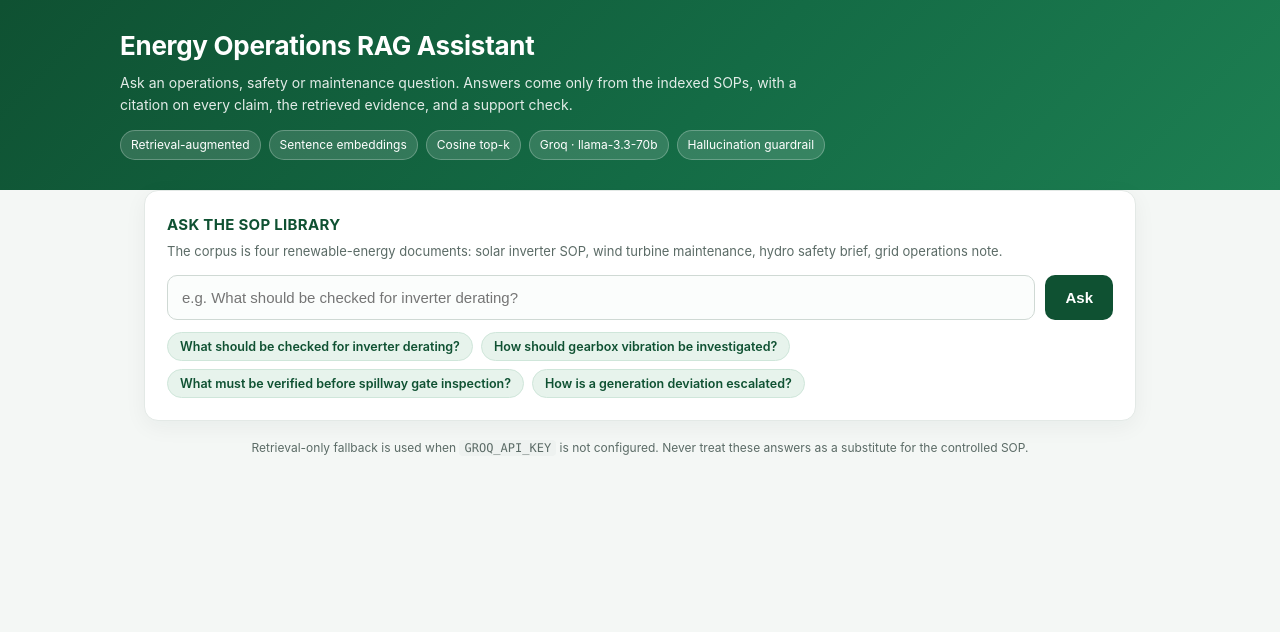
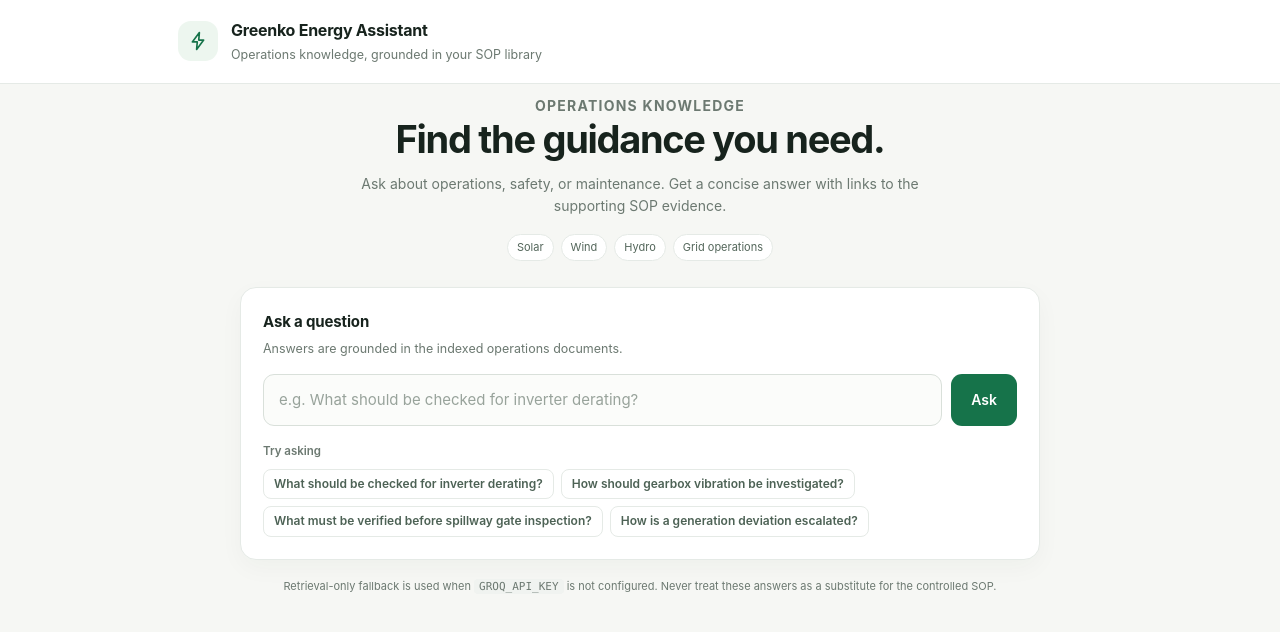
Before and after one commit to JanickVision27/Greenko-Energy-Rag, a plain HTML site: page frontend/index.html in a window 1280 px wide. Drawn offline with Linux system fonts and the light colour scheme.

Commit message:
Update index.html

```diff
--- a/frontend/index.html
+++ b/frontend/index.html
@@ -3,152 +3,95 @@
 <head>
 <meta charset="utf-8" />
 <meta name="viewport" content="width=device-width, initial-scale=1" />
-<title>Energy Operations RAG Assistant</title>
+<title>Greenko Energy Assistant</title>
 <style>
-  :root {
-    --ink: #0f1f1a;
-    --muted: #5b6b66;
-    --line: #e3e9e6;
-    --bg: #f4f7f5;
-    --card: #ffffff;
-    --brand: #0f5132;
-    --brand-soft: #e7f3ec;
-    --warn: #8a4b00;
-    --warn-soft: #fdf3e3;
-    --danger: #8b1e1e;
-    --danger-soft: #fdecec;
-    --radius: 14px;
-    --mono: ui-monospace, SFMono-Regular, Menlo, Consolas, monospace;
-  }
-  * { box-sizing: border-box; }
-  body {
-    margin: 0; background: var(--bg); color: var(--ink);
-    font-family: Inter, -apple-system, BlinkMacSystemFont, "Segoe UI", Roboto, Arial, sans-serif;
-    line-height: 1.55;
-  }
-  header {
-    background: linear-gradient(135deg, #0f5132 0%, #146b45 55%, #1d7f52 100%);
-    color: #fff; padding: 26px 24px 30px;
-  }
-  .wrap { max-width: 1040px; margin: 0 auto; padding: 0 24px; }
-  header .wrap { padding: 0; }
-  header h1 { margin: 0 0 6px; font-size: 26px; letter-spacing: -0.3px; }
-  header p { margin: 0; opacity: 0.88; font-size: 14px; max-width: 720px; }
-  .chips { margin-top: 14px; display: flex; flex-wrap: wrap; gap: 8px; }
-  .chip {
-    background: rgba(255,255,255,0.14); border: 1px solid rgba(255,255,255,0.25);
-    color: #fff; font-size: 12px; padding: 5px 10px; border-radius: 999px;
-  }
-  main { padding: 26px 0 64px; }
-  .card {
-    background: var(--card); border: 1px solid var(--line); border-radius: var(--radius);
-    padding: 22px; box-shadow: 0 6px 22px rgba(16, 40, 30, 0.05); margin-bottom: 18px;
-  }
-  .card h2 { margin: 0 0 4px; font-size: 15px; letter-spacing: .3px; text-transform: uppercase; color: var(--brand); }
-  .card .hint { margin: 0 0 14px; color: var(--muted); font-size: 13px; }
-  form { display: flex; gap: 10px; }
-  input[type="text"] {
-    flex: 1; padding: 13px 14px; font-size: 15px; color: var(--ink);
-    border: 1px solid #cfd9d4; border-radius: 10px; background: #fbfdfc; outline: none;
-  }
-  input[type="text"]:focus { border-color: var(--brand); box-shadow: 0 0 0 3px rgba(15,81,50,.12); }
-  button {
-    background: var(--brand); color: #fff; border: 0; border-radius: 10px;
-    padding: 13px 20px; font-size: 15px; font-weight: 600; cursor: pointer; white-space: nowrap;
-  }
-  button:hover:not(:disabled) { background: #0b3f27; }
-  button:disabled { opacity: .55; cursor: not-allowed; }
-  .examples { margin-top: 12px; display: flex; flex-wrap: wrap; gap: 8px; }
-  .example {
-    background: var(--brand-soft); color: var(--brand); border: 1px solid #cfe6da;
-    border-radius: 999px; padding: 6px 12px; font-size: 12.5px; cursor: pointer; font-family: inherit;
-  }
-  .example:hover { background: #d8ecdf; }
-  .row { display: flex; align-items: center; gap: 10px; flex-wrap: wrap; }
-  .badge {
-    display: inline-flex; align-items: center; gap: 6px; font-size: 12.5px; font-weight: 600;
-    padding: 5px 10px; border-radius: 999px; border: 1px solid transparent;
-  }
-  .badge.pass { background: var(--brand-soft); color: var(--brand); border-color: #cfe6da; }
-  .badge.warn { background: var(--warn-soft); color: var(--warn); border-color: #f0dcb8; }
-  .badge.fail { background: var(--danger-soft); color: var(--danger); border-color: #f3cccc; }
-  .badge.neutral { background: #eef2f0; color: var(--muted); border-color: #e0e7e3; }
-  .answer { margin: 14px 0 0; font-size: 15.5px; }
-  .answer p { margin: 0 0 10px; }
-  .answer p:last-child { margin-bottom: 0; }
-  .answer ul { margin: 4px 0 12px; padding-left: 24px; }
-  .answer li { padding-left: 3px; margin: 4px 0; }
-  .answer .cite {
-    font-family: var(--mono); font-size: 11.5px; background: var(--brand-soft); color: var(--brand);
-    border-radius: 5px; padding: 1px 5px; white-space: nowrap;
-  }
-  .cites { display: flex; flex-wrap: wrap; gap: 8px; margin-top: 6px; }
-  .cite-tag {
-    display: inline-flex; align-items: center; gap: 6px; text-decoration: none;
-    background: #f2f7f4; border: 1px solid #d5e5dc; color: var(--brand);
-    font-size: 12.5px; padding: 6px 10px; border-radius: 8px; cursor: pointer; font-family: inherit;
-  }
-  .cite-tag:hover { background: var(--brand-soft); }
-  .cite-tag .score { color: var(--muted); font-family: var(--mono); font-size: 11px; }
-  details {
-    border: 1px solid var(--line); border-radius: 10px; padding: 12px 14px; margin-top: 10px; background: #fbfdfc;
-  }
-  details[open] { background: #f7fbf9; border-color: #cfe3d8; }
-  details.hl { border-color: var(--brand); box-shadow: 0 0 0 3px rgba(15,81,50,.12); }
-  summary { cursor: pointer; font-size: 13.5px; font-weight: 600; }
-  summary .meta { font-weight: 400; color: var(--muted); font-family: var(--mono); font-size: 11.5px; }
-  .chunk-text { margin: 10px 0 0; font-size: 13.5px; white-space: pre-wrap; color: #22322c; }
-  .barcode { height: 4px; border-radius: 3px; background: #e6ece9; margin-top: 8px; overflow: hidden; }
-  .barcode > span { display: block; height: 100%; background: linear-gradient(90deg, #1d7f52, #4caf7f); }
-  .meta-grid {
-    display: grid; grid-template-columns: repeat(auto-fit, minmax(180px, 1fr)); gap: 10px 18px;
-    font-size: 12.5px; color: var(--muted); margin-top: 4px;
-  }
-  .meta-grid b { color: var(--ink); font-weight: 600; font-family: var(--mono); font-size: 12px; }
-  .banner {
-    border-radius: 10px; padding: 10px 12px; font-size: 13px; margin-bottom: 14px; border: 1px solid transparent;
-  }
-  .banner.warn { background: var(--warn-soft); color: var(--warn); border-color: #f0dcb8; }
-  .banner.info { background: #eef4f1; color: #23533f; border-color: #d6e5dd; }
-  .banner.error { background: var(--danger-soft); color: var(--danger); border-color: #f3cccc; }
-  .muted { color: var(--muted); font-size: 13px; }
-  .hidden { display: none !important; }
-  .spin {
-    width: 15px; height: 15px; border: 2px solid rgba(255,255,255,.45); border-top-color: #fff;
-    border-radius: 50%; display: inline-block; animation: spin .8s linear infinite; vertical-align: -2px;
-  }
-  @keyframes spin { to { transform: rotate(360deg); } }
-  footer { color: var(--muted); font-size: 12px; text-align: center; padding: 0 24px 30px; }
-  code { font-family: var(--mono); background: #eef2f0; padding: 1px 5px; border-radius: 4px; font-size: 12px; }
-  @media (max-width: 640px) {
-    form { flex-direction: column; }
-    button { width: 100%; }
-  }
+  :root { color-scheme:light; --ink:#17231d; --muted:#6c7971; --line:#e5eae6; --bg:#f6f7f4; --card:#fff; --brand:#16734a; --brand-dark:#105b3a; --brand-soft:#edf6ef; --warn:#8a570b; --warn-soft:#fff6e7; --danger:#9c3833; --danger-soft:#fff0ee; --radius:16px; --mono:ui-monospace,SFMono-Regular,Menlo,Consolas,monospace; }
+  * { box-sizing:border-box; }
+  body { margin:0; background:var(--bg); color:var(--ink); font:15px/1.6 Inter,-apple-system,BlinkMacSystemFont,"Segoe UI",Roboto,Arial,sans-serif; }
+  header { background:#fff; border-bottom:1px solid var(--line); }
+  .wrap { max-width:980px; margin:0 auto; padding:0 28px; }
+  header .wrap { display:flex; align-items:center; gap:13px; padding-top:18px; padding-bottom:18px; }
+  .brand-mark { display:grid; place-items:center; width:40px; height:40px; flex:none; border-radius:13px; background:var(--brand-soft); color:var(--brand); }
+  .brand-mark svg { width:22px; height:22px; }
+  header h1 { margin:0; font-size:16px; font-weight:700; letter-spacing:-.25px; }
+  header p { margin:1px 0 0; color:var(--muted); font-size:12.5px; }
+  main { padding:42px 0 50px; }
+  .intro { max-width:680px; margin:0 auto 26px; text-align:center; }
+  .eyebrow { margin:0 0 8px; color:var(--brand); font-size:11px; font-weight:700; letter-spacing:1.25px; text-transform:uppercase; }
+  .intro h2 { margin:0; font-size:clamp(28px,5vw,38px); letter-spacing:-1.3px; line-height:1.18; }
+  .intro p { margin:11px auto 0; color:var(--muted); font-size:14px; max-width:580px; }
+  .chips { display:flex; justify-content:center; flex-wrap:wrap; gap:7px; margin-top:16px; }
+  .chip { color:#53665a; background:#fff; border:1px solid var(--line); border-radius:999px; padding:4px 9px; font-size:11px; }
+  .card { background:var(--card); border:1px solid var(--line); border-radius:var(--radius); padding:22px; box-shadow:0 8px 24px rgba(24,44,32,.035); margin-bottom:14px; }
+  .ask-card { max-width:800px; margin:0 auto 18px; padding:22px; }
+  .card h2 { margin:0 0 5px; color:var(--ink); font-size:15px; font-weight:650; letter-spacing:-.15px; }
+  .card .hint { margin:0 0 15px; color:var(--muted); font-size:12.5px; }
+  form { display:flex; gap:9px; }
+  input[type="text"] { flex:1; min-width:0; padding:13px 15px; color:var(--ink); background:#fbfcfa; border:1px solid #d9e0da; border-radius:11px; outline:none; font:inherit; }
+  input[type="text"]::placeholder { color:#98a39b; }
+  input[type="text"]:focus { border-color:var(--brand); box-shadow:0 0 0 3px rgba(22,115,74,.12); }
+  button { background:var(--brand); color:#fff; border:0; border-radius:11px; padding:12px 20px; font-size:14px; font-weight:600; line-height:1.4; font-family:inherit; cursor:pointer; white-space:nowrap; transition:background .15s,transform .15s; }
+  button:hover:not(:disabled) { background:var(--brand-dark); }
+  button:active:not(:disabled) { transform:translateY(1px); }
+  button:disabled { opacity:.6; cursor:wait; }
+  .examples-label { margin:16px 0 8px; color:var(--muted); font-size:11.5px; font-weight:600; }
+  .examples { display:flex; flex-wrap:wrap; gap:7px; }
+  .example { padding:6px 10px; color:#4d6255; background:#fff; border:1px solid var(--line); border-radius:8px; font-size:12px; line-height:1.4; font-family:inherit; cursor:pointer; }
+  .example:hover { background:var(--brand-soft); border-color:#cfe4d4; color:var(--brand-dark); }
+  .row { display:flex; align-items:center; gap:10px; flex-wrap:wrap; }
+  .badge { display:inline-flex; align-items:center; gap:6px; font-size:11px; font-weight:700; padding:5px 9px; border-radius:999px; border:1px solid transparent; }
+  .badge.pass { background:var(--brand-soft); color:var(--brand-dark); border-color:#d2e8d8; }
+  .badge.warn { background:var(--warn-soft); color:var(--warn); border-color:#f0dfbd; }
+  .badge.fail { background:var(--danger-soft); color:var(--danger); border-color:#f0d2ce; }
+  .badge.neutral { background:#f1f3f0; color:var(--muted); border-color:#e4e8e3; }
+  .answer { margin:16px 0 0; font-size:15px; }
+  .answer p { margin:0 0 10px; }.answer p:last-child { margin-bottom:0; }
+  .answer ul { margin:4px 0 12px; padding-left:22px; }.answer li { margin:4px 0; }
+  .answer .cite { font:11px var(--mono); background:var(--brand-soft); color:var(--brand-dark); border-radius:5px; padding:2px 5px; white-space:nowrap; }
+  .cites { display:flex; flex-wrap:wrap; gap:7px; margin-top:8px; }
+  .cite-tag { display:inline-flex; align-items:center; gap:7px; color:var(--brand-dark); background:#f8fbf8; border:1px solid #dce9de; border-radius:9px; padding:7px 10px; font-size:12px; line-height:1.4; font-family:inherit; cursor:pointer; }
+  .cite-tag:hover { background:var(--brand-soft); }.cite-tag .score { color:var(--muted); font:10px var(--mono); }
+  details { border:1px solid var(--line); border-radius:10px; padding:12px 14px; margin-top:9px; background:#fcfdfb; }
+  details[open] { background:#f9fcf9; border-color:#cfe2d3; } details.hl { border-color:var(--brand); box-shadow:0 0 0 3px rgba(22,115,74,.1); }
+  summary { cursor:pointer; font-size:12.5px; font-weight:650; } summary .meta { display:block; margin-top:3px; color:var(--muted); font:10.5px var(--mono); }
+  .chunk-text { margin:10px 0 0; color:#35443a; font-size:13px; white-space:pre-wrap; }
+  .barcode { height:3px; border-radius:3px; background:#e8eee8; margin-top:10px; overflow:hidden; }.barcode>span { display:block; height:100%; background:var(--brand); }
+  .meta-grid { display:grid; grid-template-columns:repeat(auto-fit,minmax(150px,1fr)); gap:14px; margin-top:10px; color:var(--muted); font-size:11.5px; }
+  .meta-grid b { display:inline-block; margin-top:3px; color:var(--ink); font:11px var(--mono); overflow-wrap:anywhere; }
+  .banner { border-radius:10px; padding:10px 12px; font-size:12.5px; margin-bottom:14px; border:1px solid transparent; }
+  .banner.warn { background:var(--warn-soft); color:var(--warn); border-color:#f0dfbd; }.banner.info { background:#eef5ef; color:#315b40; border-color:#d9e8db; }.banner.error { background:var(--danger-soft); color:var(--danger); border-color:#f0d2ce; }
+  .muted { color:var(--muted); font-size:12.5px; }.hidden { display:none!important; }
+  .spin { width:14px; height:14px; border:2px solid rgba(255,255,255,.45); border-top-color:#fff; border-radius:50%; display:inline-block; animation:spin .8s linear infinite; vertical-align:-2px; }
+  @keyframes spin { to { transform:rotate(360deg); } }
+  footer { max-width:980px; margin:0 auto; padding:0 28px 26px; color:var(--muted); font-size:11px; text-align:center; }
+  code { font-family:var(--mono); background:#f0f3f0; padding:1px 5px; border-radius:4px; font-size:11px; }
+  :focus-visible { outline:3px solid rgba(22,115,74,.3); outline-offset:2px; }
+  @media(max-width:640px) { .wrap { padding:0 17px; } main { padding:30px 0 38px; } header .wrap { padding-top:14px; padding-bottom:14px; } .brand-mark { width:36px;height:36px; } header p { font-size:11px; } .ask-card,.card { padding:18px; } form { flex-direction:column; } form button { width:100%; } .intro h2 { font-size:30px; } .examples { display:grid; grid-template-columns:1fr; } .example { text-align:left; } footer { padding-left:17px;padding-right:17px; } }
 </style>
 </head>
 <body>
 <header>
   <div class="wrap">
-    <h1>Energy Operations RAG Assistant</h1>
-    <p>Ask an operations, safety or maintenance question. Answers come only from the indexed SOPs, with a citation on every claim, the retrieved evidence, and a support check.</p>
-    <div class="chips">
-      <span class="chip">Retrieval-augmented</span>
-      <span class="chip">Sentence embeddings</span>
-      <span class="chip">Cosine top-k</span>
-      <span class="chip">Groq · llama-3.3-70b</span>
-      <span class="chip">Hallucination guardrail</span>
-    </div>
+    <span class="brand-mark" aria-hidden="true"><svg viewBox="0 0 24 24" fill="none" stroke="currentColor" stroke-width="1.8" stroke-linecap="round" stroke-linejoin="round"><path d="M13.5 2.8 5.8 13h5.4l-.7 8.2L18.2 11h-5.4l.7-8.2Z"/></svg></span>
+    <div><h1>Greenko Energy Assistant</h1><p>Operations knowledge, grounded in your SOP library</p></div>
   </div>
 </header>
 
 <main class="wrap">
-  <div class="card">
-    <h2>Ask the SOP library</h2>
-    <p class="hint">The corpus is four renewable-energy documents: solar inverter SOP, wind turbine maintenance, hydro safety brief, grid operations note.</p>
+  <div class="intro">
+    <p class="eyebrow">Operations knowledge</p>
+    <h2>Find the guidance you need.</h2>
+    <p>Ask about operations, safety, or maintenance. Get a concise answer with links to the supporting SOP evidence.</p>
+    <div class="chips"><span class="chip">Solar</span><span class="chip">Wind</span><span class="chip">Hydro</span><span class="chip">Grid operations</span></div>
+  </div>
+  <div class="card ask-card">
+    <h2>Ask a question</h2>
+    <p class="hint">Answers are grounded in the indexed operations documents.</p>
     <form id="ask-form" autocomplete="off">
       <input id="question" type="text" maxlength="1000" placeholder="e.g. What should be checked for inverter derating?" aria-label="Question" />
       <button id="submit" type="submit">Ask</button>
     </form>
+    <p class="examples-label">Try asking</p>
     <div class="examples" id="examples">
       <button class="example" type="button">What should be checked for inverter derating?</button>
       <button class="example" type="button">How should gearbox vibration be investigated?</button>
@@ -158,8 +101,7 @@
   </div>
 
   <div id="status" class="hidden"></div>
-
-  <section id="result" class="hidden" aria-live="polite">
+<section id="result" class="hidden" aria-live="polite">
     <div class="card">
       <div class="row" style="justify-content: space-between;">
         <h2 style="margin:0;">Answer</h2>
```
